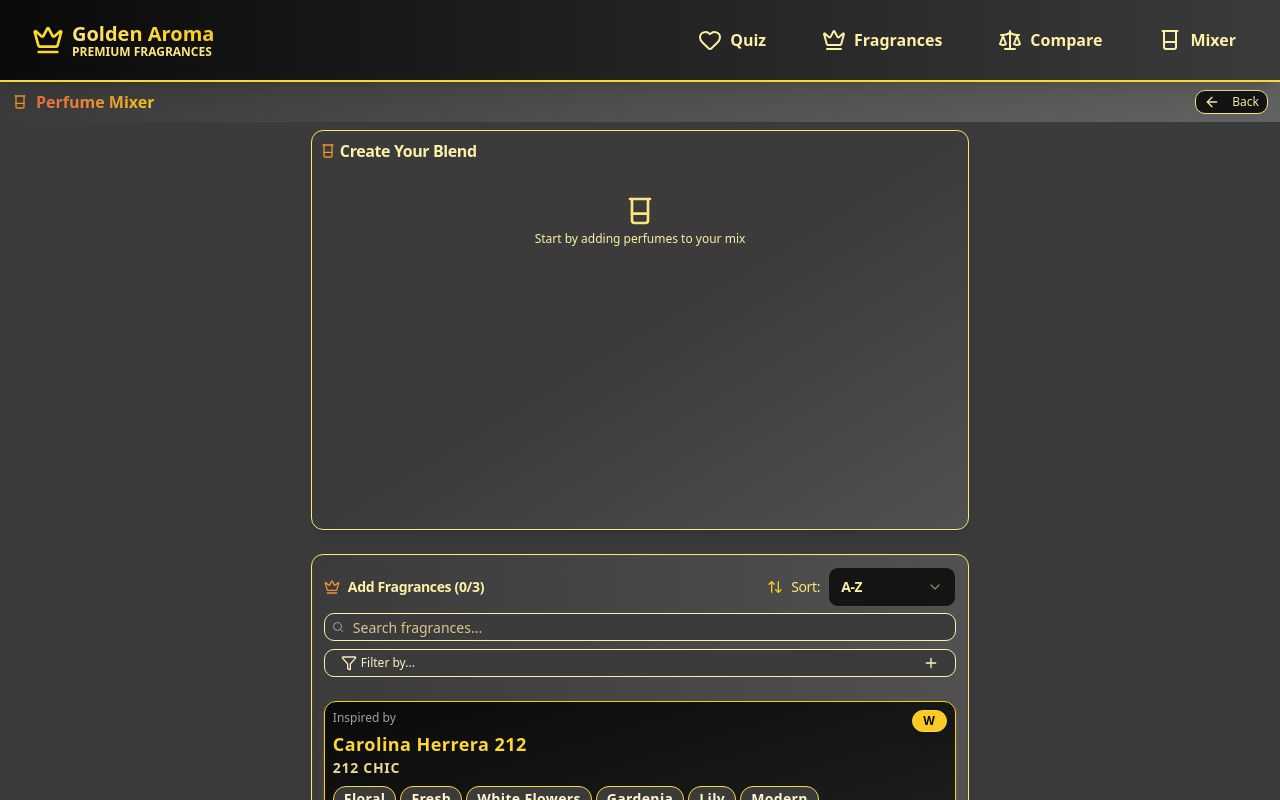
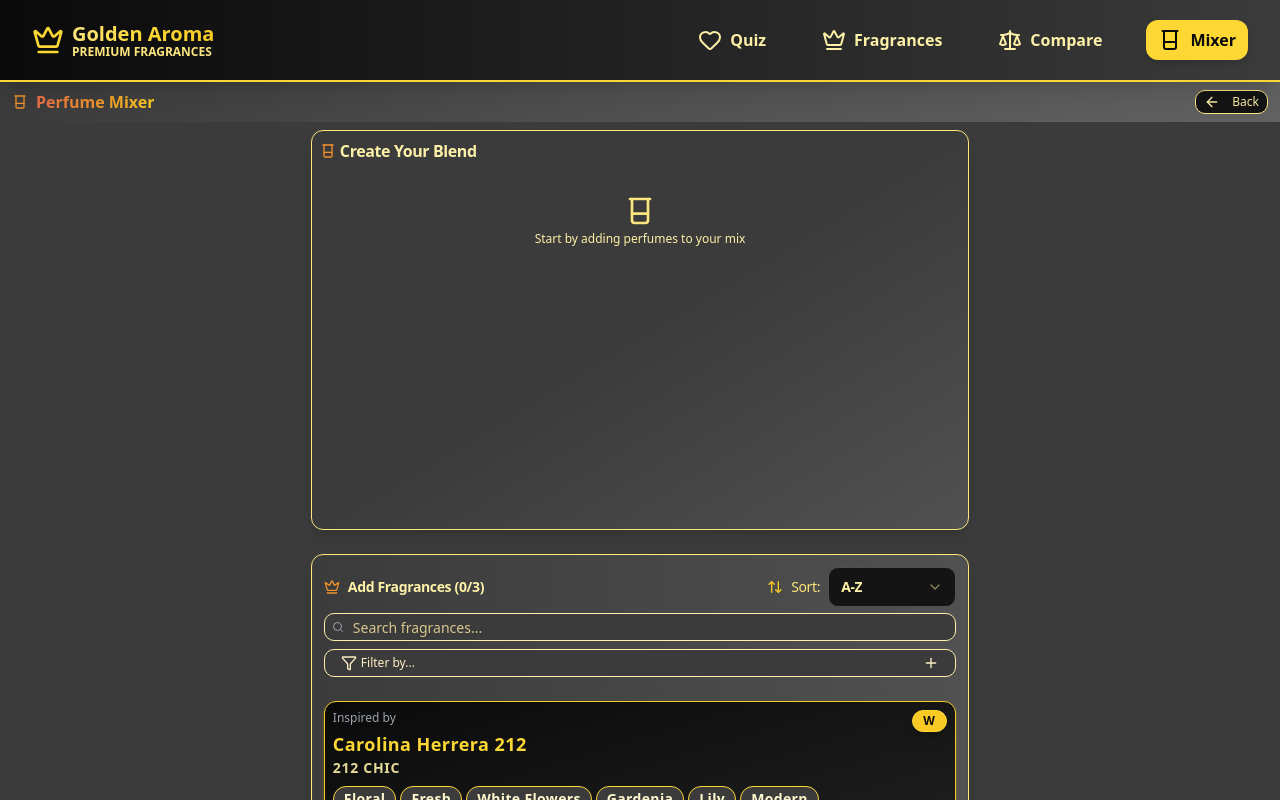
Before and after one commit to Imatom1/mixer-final-100, a React (Vite) app: page / in a window 1280 px wide. Shown: the top 800 px of the page. Built offline with nearby package versions, Linux system fonts and the light colour scheme.

Commit message:
Always highlight Mixer in header (desktop and mobile)
cgen-6ba2c5d071db4bd684d2a2fd6b637ecf

```diff
--- a/client/components/Header.tsx
+++ b/client/components/Header.tsx
@@ -43,7 +43,10 @@ export function Header() {
               const isActive = item.href === location.pathname;
 
               const base = "flex items-center gap-2 px-3 py-2 rounded-lg font-semibold transition-all duration-200";
-              const classes = isActive
+              const isMixer = item.name === "Mixer";
+              const classes = isMixer
+                ? `${base} bg-gold-500 text-black-950 shadow-md`
+                : isActive
                 ? `${base} bg-gold-500 text-black-950 shadow-md`
                 : `${base} text-gold-300 hover:bg-gold-600 hover:text-black-950`;
 
@@ -80,13 +83,14 @@ export function Header() {
               {navigation.map((item) => {
                 const Icon = item.icon;
                 const isActive = item.href === location.pathname;
+                const isMixer = item.name === "Mixer";
                 return (
                   <Link
                     key={item.name}
                     to={item.href}
                     onClick={() => setIsMobileMenuOpen(false)}
                     className={`flex items-center gap-3 px-3 py-2 rounded-lg font-semibold transition-colors ${
-                      isActive
+                      isMixer || isActive
                         ? "bg-gold-500 text-black-950"
                         : "text-gold-300 hover:bg-gold-600 hover:text-black-950"
                     }`}
```
